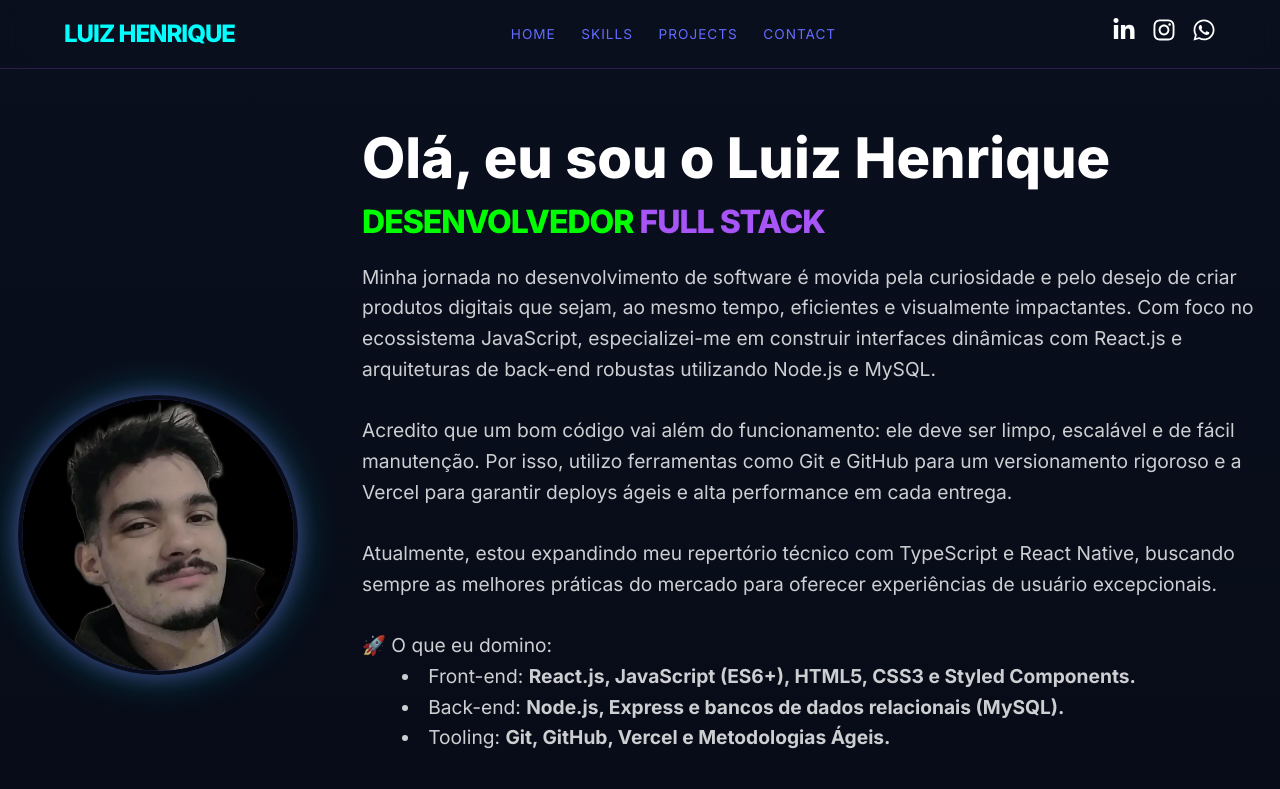
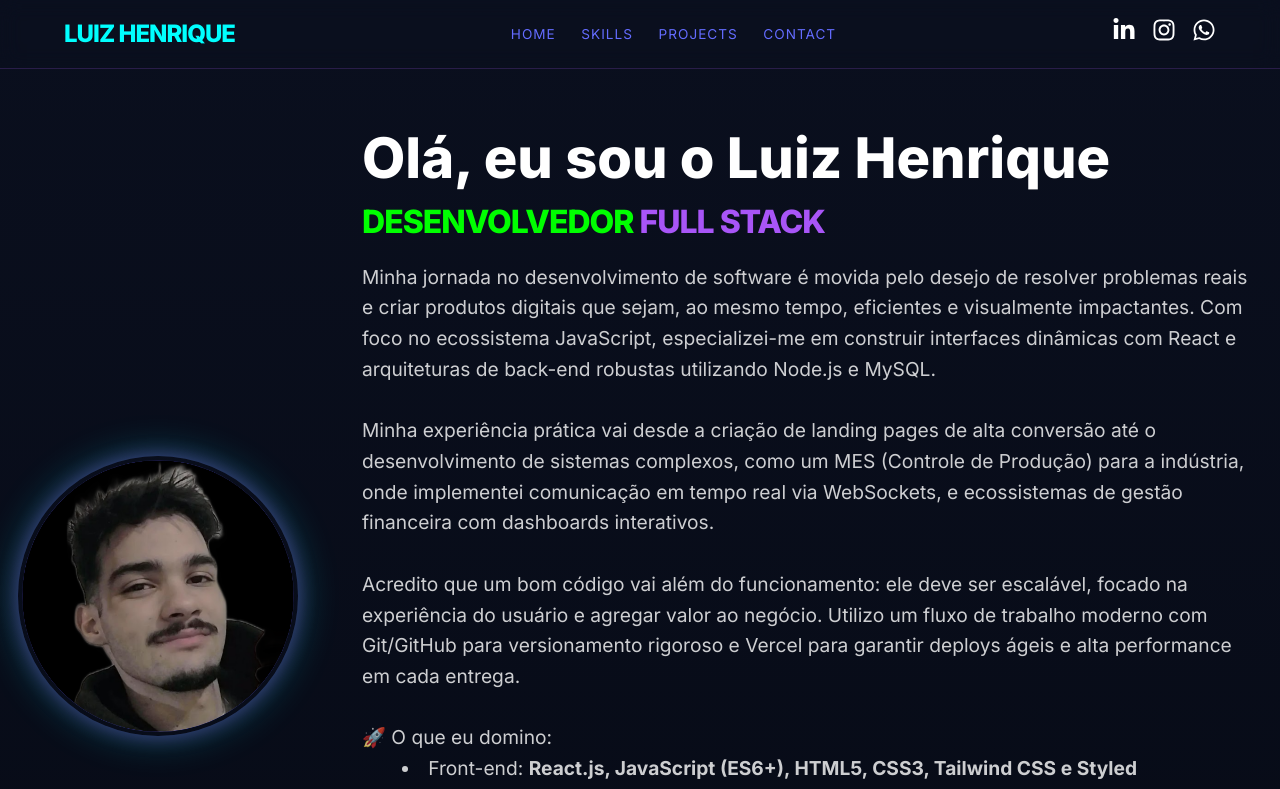
Before and after one commit to luizteixeirasantos/meu-portfolio, a React (Vite) app: page / in a window 1280 px wide. Shown: the top 789 px of the page. Built offline with nearby package versions, Linux system fonts and the light colour scheme.

Commit message:
Update App.jsx

```diff
--- a/src/App.jsx
+++ b/src/App.jsx
@@ -271,24 +271,26 @@ function App() {
               </span>
             </h2>
             <p className="hero-text" style={{ cursor: "default" }}>
-              Minha jornada no desenvolvimento de software é movida pela
-              curiosidade e pelo desejo de criar produtos digitais que sejam, ao
-              mesmo tempo, eficientes e visualmente impactantes. Com foco no
+              Minha jornada no desenvolvimento de software é movida pelo desejo
+              de resolver problemas reais e criar produtos digitais que sejam,
+              ao mesmo tempo, eficientes e visualmente impactantes. Com foco no
               ecossistema JavaScript, especializei-me em construir interfaces
-              dinâmicas com React.js e arquiteturas de back-end robustas
-              utilizando Node.js e MySQL.
+              dinâmicas com React e arquiteturas de back-end robustas utilizando
+              Node.js e MySQL.
+              <br />
+              <br />
+              Minha experiência prática vai desde a criação de landing pages de
+              alta conversão até o desenvolvimento de sistemas complexos, como
+              um MES (Controle de Produção) para a indústria, onde implementei
+              comunicação em tempo real via WebSockets, e ecossistemas de gestão
+              financeira com dashboards interativos.
               <br />
               <br />
               Acredito que um bom código vai além do funcionamento: ele deve ser
-              limpo, escalável e de fácil manutenção. Por isso, utilizo
-              ferramentas como Git e GitHub para um versionamento rigoroso e a
-              Vercel para garantir deploys ágeis e alta performance em cada
-              entrega.
-              <br />
-              <br />
-              Atualmente, estou expandindo meu repertório técnico com TypeScript
-              e React Native, buscando sempre as melhores práticas do mercado
-              para oferecer experiências de usuário excepcionais.
+              escalável, focado na experiência do usuário e agregar valor ao
+              negócio. Utilizo um fluxo de trabalho moderno com Git/GitHub para
+              versionamento rigoroso e Vercel para garantir deploys ágeis e alta
+              performance em cada entrega.
               <br />
               <br />
               🚀 O que eu domino:
@@ -296,22 +298,24 @@ function App() {
               <li style={{ marginLeft: "40px" }}>
                 Front-end:{" "}
                 <strong>
-                  React.js, JavaScript (ES6+), HTML5, CSS3 e Styled Components.
+                  React.js, JavaScript (ES6+), HTML5, CSS3, Tailwind CSS e
+                  Styled Components.
                 </strong>
               </li>
               <li style={{ marginLeft: "40px" }}>
-                Back-end:{" "}
-                <strong>
-                  Node.js, Express e bancos de dados relacionais (MySQL).
-                </strong>
+                Back-end & Dados:{" "}
+                <strong>Node.js, Express, MySQL e WebSockets.</strong>
               </li>
               <li style={{ marginLeft: "40px" }}>
-                Tooling:{" "}
-                <strong>Git, GitHub, Vercel e Metodologias Ágeis.</strong>
+                Ecossistema & UI:{" "}
+                <strong>
+                  Vite, Git, GitHub, Vercel, Recharts e Framer Motion.
+                </strong>
               </li>
               <br />
               Estou sempre aberto a novos desafios e colaborações que busquem
-              inovação técnica. Vamos construir algo incrível juntos?
+              excelência técnica e inovação. Vamos construir algo incrível
+              juntos?
             </p>
             <a
               href="mailto:contatoluizhteixeira@gmail.com"
```
